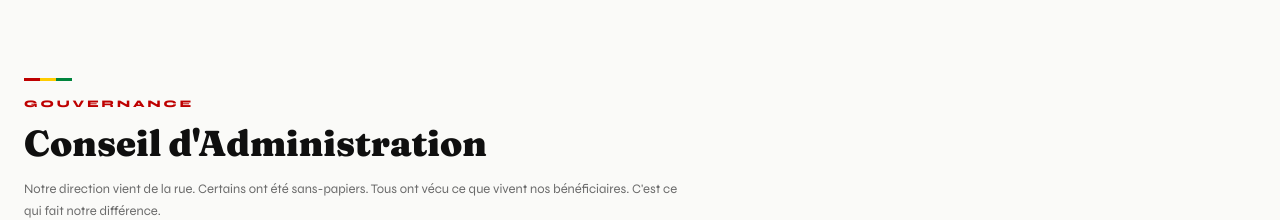
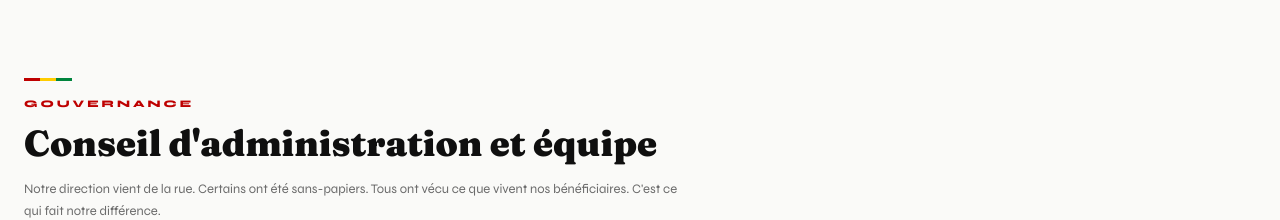
Before and after one commit to Monkey2504/Ballal, a React (Vite) app: page / in a window 1280 px wide. Shown: the part 2460-2680 px from the top of the page. Built offline with nearby package versions, Linux system fonts and the light colour scheme.

Commit message:
Add files via upload

```diff
--- a/routes/HomePage.tsx
+++ b/routes/HomePage.tsx
@@ -210,7 +210,7 @@ const HomePage: React.FC<HomePageProps> = ({ navigate, language }) => {
           <SectionHeader
             titleId="team-title"
             eyebrow="Gouvernance"
-            title="Conseil d'Administration"
+            title="Conseil d'administration et équipe"
             description="Notre direction vient de la rue. Certains ont été sans-papiers. Tous ont vécu ce que vivent nos bénéficiaires. C'est ce qui fait notre différence."
             flagLine
             className="mb-14"
```
